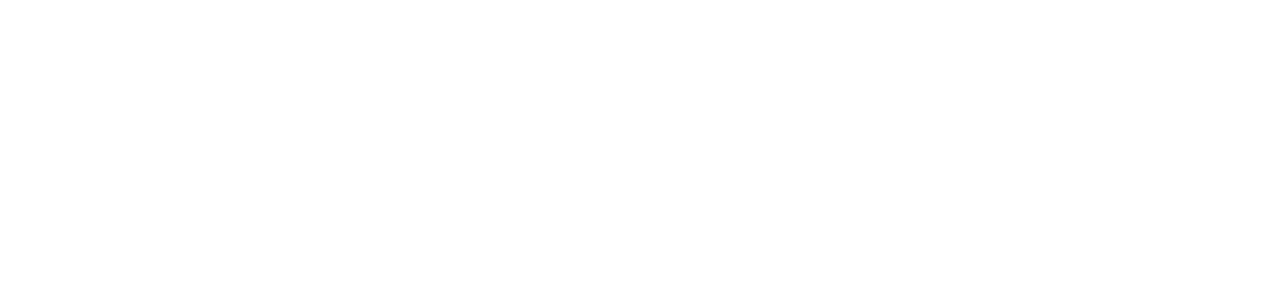
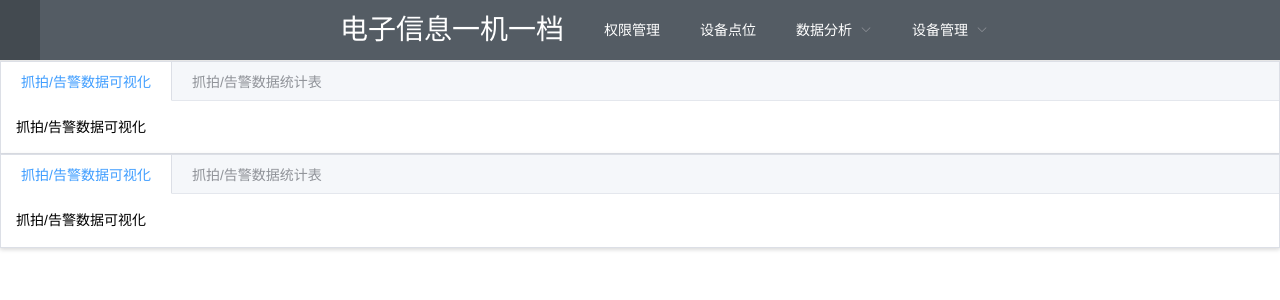
Before and after one commit to yangmaosong123/senseface-statistics, a Vue app: page /#/photoWarning in a window 1280 px wide. Shown: the top 300 px of the page. Built offline with nearby package versions, Linux system fonts and the light colour scheme.

Commit message:
增加了数据表嵌套

```diff
--- a/src/App.vue
+++ b/src/App.vue
@@ -26,16 +26,22 @@
         </el-menu>
       </el-col>
     </el-row>
+    <div>
+        <photoWarning></photoWarning>
+         <router-view></router-view>
+    </div>
+
 </div>
 
 </template>
-
 <script>
+import PhotoWarning from '@/components/photoWarning'
 export default {
     data() {
         return {
 
         }
-    }
+    },
+    components:{ PhotoWarning }
 }
 </script>
--- a/src/router/index.js
+++ b/src/router/index.js
@@ -1,7 +1,7 @@
 import Vue from 'vue'
 import Router from 'vue-router'
 import App from '../App'
-
+import PhotoWarning from '@/components/photoWarning'
 Vue.use(Router);
 
 
@@ -10,6 +10,16 @@
     path: '/',
     component: App,
     desc: "首页",
+    children:[
+      {
+      path: '/photoWarning',
+      name: 'photoWarning',
+      component: PhotoWarning,
+      desc: "数据统计表",
+    },
+
+    ]
+
   }
 ];
 
```
